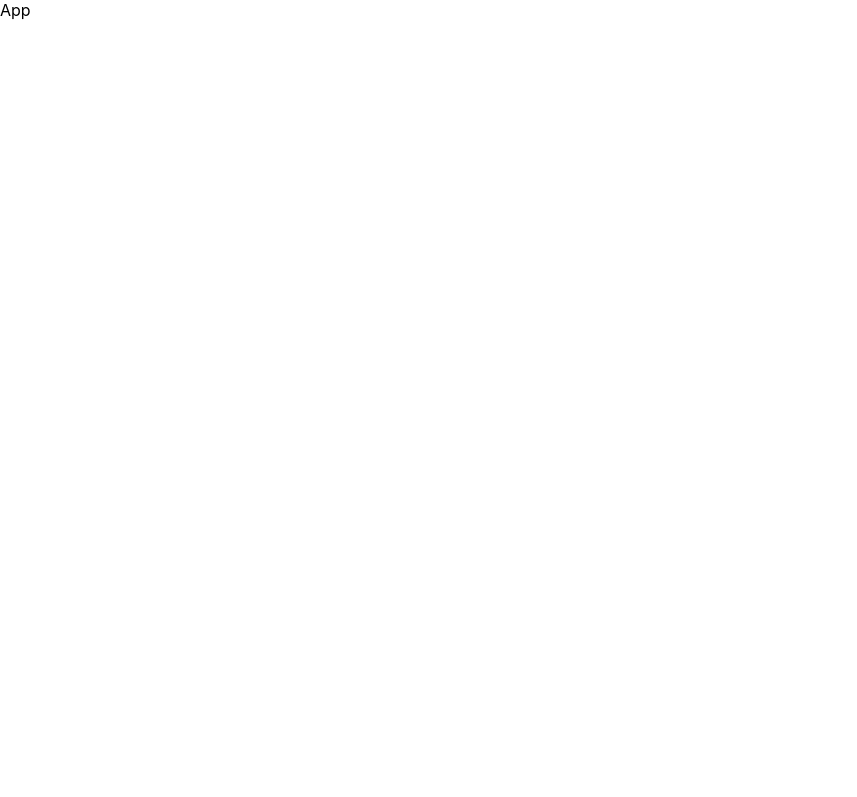
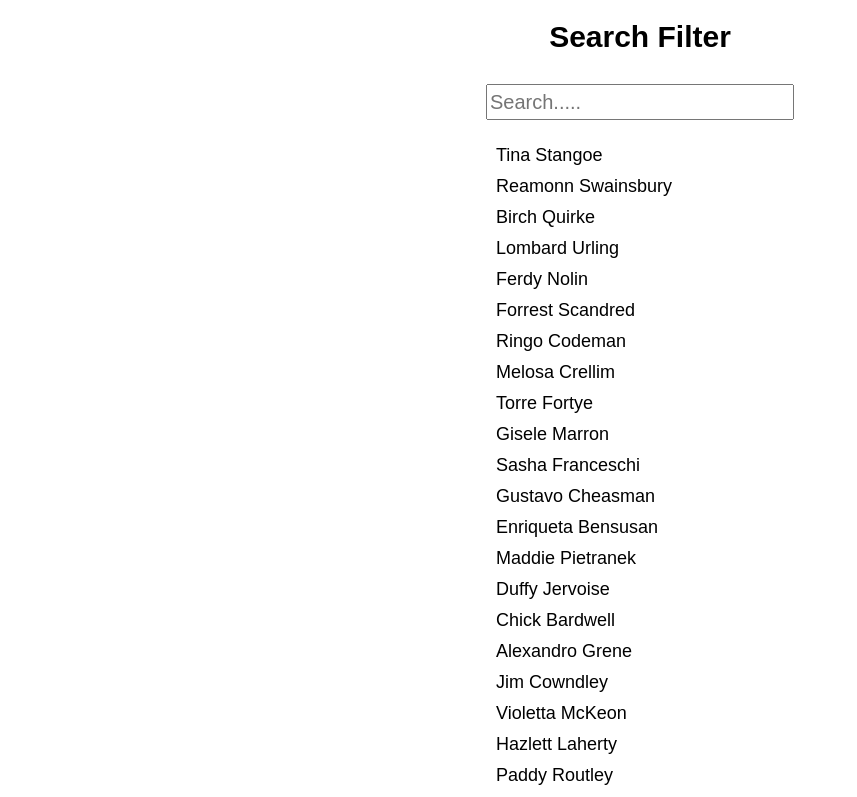
Before and after one commit to AritraGanguly/React-Projects, a React (Create React App) app in the folder search-filter/: page / in a window 1280 px wide. Shown: the top 797 px of the page, without its empty margins (0-857 px from the left). Built offline with nearby package versions, Linux system fonts and the light colour scheme; the HTML template or start-up script is replaced by a standard one.

Commit message:
Added Search input and data in the app.js page

```diff
--- /dev/null
+++ b/search-filter/src/App.css
@@ -0,0 +1,23 @@
+.app{
+  display: flex;
+  justify-content: center;
+  flex-direction: column;
+  align-content: center;
+  flex-wrap:wrap;
+  font-family: Arial, Helvetica, sans-serif;
+  font-size: 15px;
+}
+.app input{
+  width:300px;
+  height: 30px;
+  margin-top:10px;
+  font-size: 20px;
+  margin-bottom: 15px;
+}
+.app h1{
+  text-align: center;
+}
+p{
+  margin: 10px;
+  font-size: 18px;
+}
--- a/search-filter/src/App.js
+++ b/search-filter/src/App.js
@@ -1,8 +1,24 @@
-import React from 'react'
+import React , {useState} from 'react';
+import JsonData from './MOCK_DATA.json';
+import './App.css'
 
 function App() {
   return (
-    <div>App</div>
+    <div className='app'>
+      <h1 className='app-heading'>Search Filter</h1>
+      <div className='search-bar-container'>
+        <input type="text" placeholder='Search.....' />
+        {JsonData.map((value, map) => {
+          return (
+            <div className='user'>
+              <p>
+              {`${value.first_name} ${value.last_name}`}
+              </p>
+            </div>
+          );
+        })}
+      </div>
+    </div>
   )
 }
 
```
